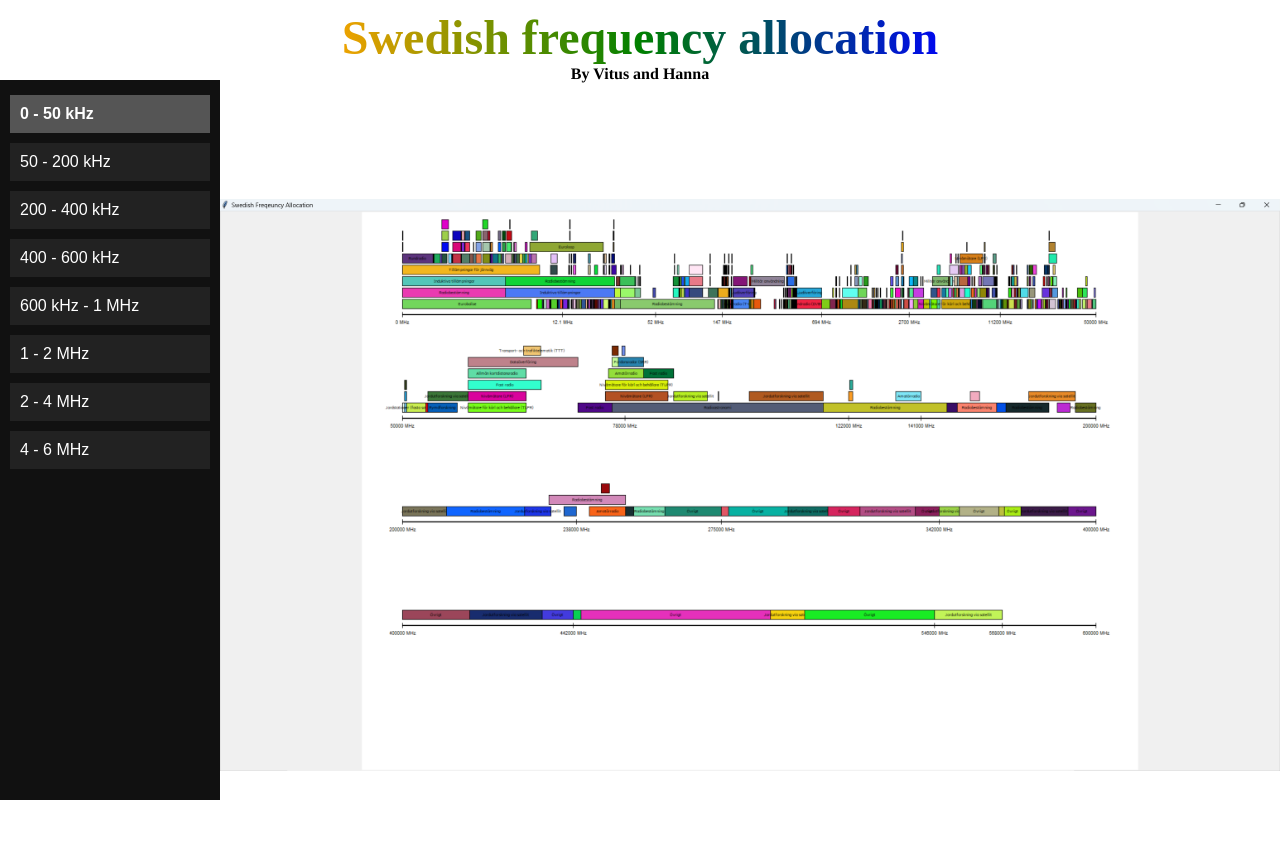
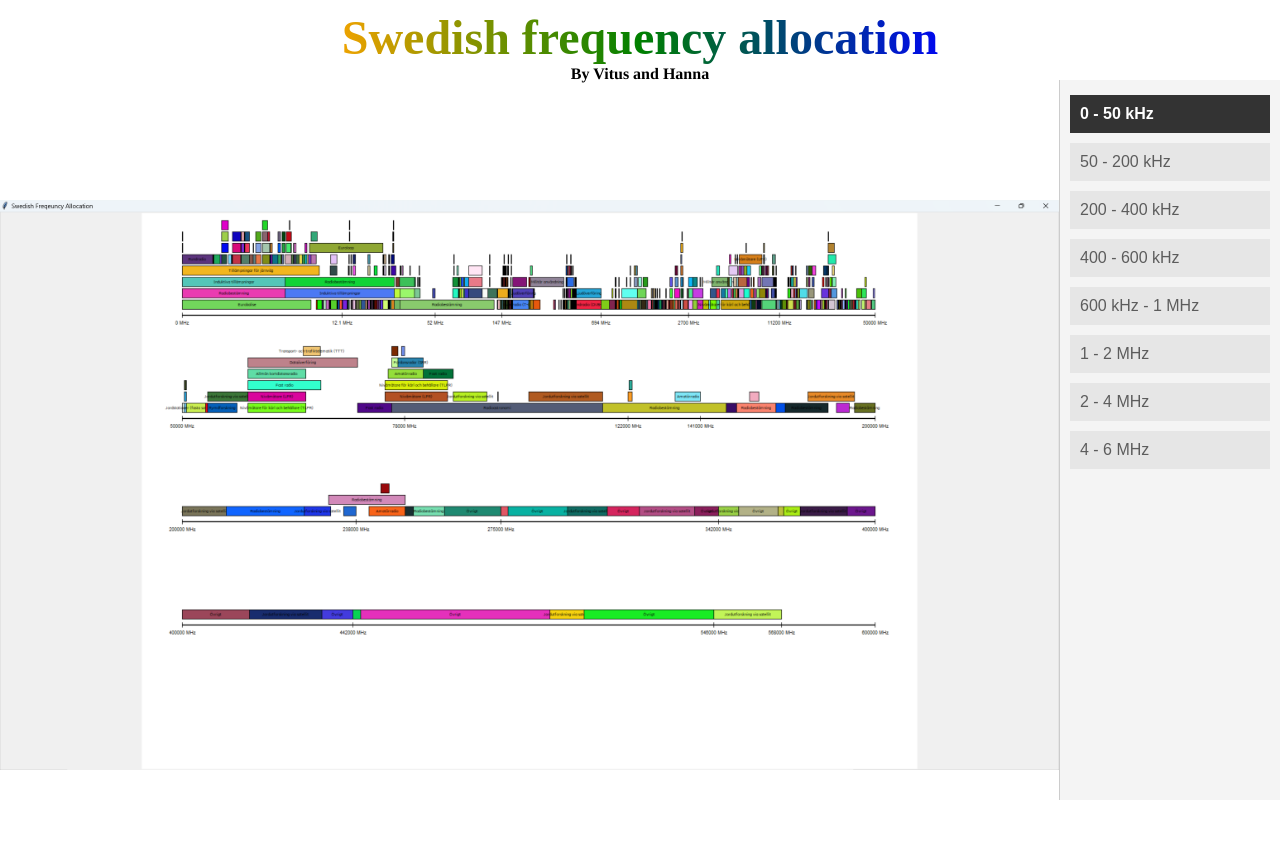
Before and after one commit to hannakunatowska/frequency-website-2.0, a Flask app: page / in a window 1280 px wide. Run offline with Flask 3, Linux system fonts and the light colour scheme; some web fonts are replaced.

Commit message:
fixed side menu a bit

```diff
--- a/static/data/script.js
+++ b/static/data/script.js
@@ -33,28 +33,6 @@ function changeImage(newIndex) {
     }, 250);
 }
 
-function zoomIn() {
-    if (current < images.length - 1) {
-        current++;
-        changeImage(current);
-        zoomOutBtn.style.display = "inline-block";
-    }
-    if (current === images.length - 1) {
-        zoomInBtn.style.display = "none";
-    }
-}
-
-function zoomOut() {
-    if (current > 0) {
-        current--;
-        changeImage(current);
-        zoomInBtn.style.display = "inline-block";
-    }
-    if (current === 0) {
-        zoomOutBtn.style.display = "none";
-    }
-}
-
 function updateActiveButton() {
     buttons.forEach((btn, idx) => {
         btn.classList.toggle("active", idx === current);
@@ -65,7 +43,9 @@ function updateActiveButton() {
 buttons.forEach((btn) => {
     btn.addEventListener("click", () => {
         const index = parseInt(btn.getAttribute("data-index"));
-        changeImage(index);
+        current = index;              // ✅ update the global index
+        changeImage(current);
+        updateActiveButton();         // ✅ refresh button highlight
     });
 });
 
--- a/static/data/styles.css
+++ b/static/data/styles.css
@@ -43,16 +43,17 @@ header h2.subtitle {
   display: flex;
   flex-direction: column;
   width: 200px;
-  background: #111;
+  background: #f4f4f4;
   padding: 10px;
+  border-left: 1px solid #ccc;
 }
 
 .side-menu button {
   margin: 5px 0;
   padding: 10px;
   font-size: 1rem;
-  color: white;
-  background: #222;
+  color: rgba(0, 0, 0, 0.6);
+  background: #e6e6e6;
   border: none;
   cursor: pointer;
   text-align: left;
@@ -60,12 +61,13 @@ header h2.subtitle {
 }
 
 .side-menu button.active {
-  background: #555; /* highlight current image */
+  background: #333; /* highlight current image */
   font-weight: bold;
+  color: white;
 }
 
 .side-menu button:hover {
-  background: #333;
+  background: #d6d6d6;
 }
 
 .image-container {
--- a/templates/index.html
+++ b/templates/index.html
@@ -5,12 +5,12 @@
 
 <link rel = "preconnect" href = "https://fonts.googleapis.com">
 <link rel = "preconnect" href = "https://fonts.gstatic.com" crossorigin>
-<link href="https://fonts.googleapis.com/css2?family=Jersey+10&display=swap" rel="stylesheet">
-<link href="https://fonts.googleapis.com/css2?family=Sono:wght@200..800&family=Tinos:ital,wght@0,400;0,700;1,400;1,700&display=swap" rel="stylesheet">
+<link href = "https://fonts.googleapis.com/css2?family=Jersey+10&display=swap" rel = "stylesheet">
+<link href = "https://fonts.googleapis.com/css2?family=Sono:wght@200..800&family=Tinos:ital,wght@0,400;0,700;1,400;1,700&display=swap" rel = "stylesheet">
 
 
 <meta charset = "UTF-8"> <!-- Sets character encoding to UTF-8 -->
-<meta name="viewport" content = "width = device-width, initial-scale = 1.0"> <!-- Sets viewport for responsive design -->
+<meta name = "viewport" content = "width = device-width, initial-scale = 1.0"> <!-- Sets viewport for responsive design -->
 <title> Swedish frequency allocation </title> <!-- Title of the webpage -->
 <link rel = "stylesheet" href = "static/data/styles.css"> <!-- Links to external CSS file for styling -->
 
@@ -19,13 +19,22 @@
 <body> <!-- Body section of the HTML document -->
 
 <header>
+
   <h1> Swedish frequency allocation </h1>
   <h2 class = "subtitle"> By Vitus and Hanna </h2>
+
 </header>
 
 <div class = "container">
 
-  <nav class="side-menu">
+  <div class = "image-container">
+
+    <img id = "spectrum" src = "static/data/images/spectrum1.png" alt = "Frequency Spectrum"> <!-- Frequency spectrum image -->
+
+  </div>
+
+  <nav class = "side-menu">
+
     <button data-index="0">0 - 50 kHz</button>
     <button data-index="1">50 - 200 kHz</button>
     <button data-index="2">200 - 400 kHz</button>
@@ -34,13 +43,8 @@
     <button data-index="5">1 - 2 MHz</button>
     <button data-index="6">2 - 4 MHz</button>
     <button data-index="7">4 - 6 MHz</button>
+
   </nav>
-
-  <div class = "image-container">
-
-    <img id = "spectrum" src = "static/data/images/spectrum1.png" alt = "Frequency Spectrum"> <!-- Frequency spectrum image -->
-
-  </div>
 
 </div>
 
```
